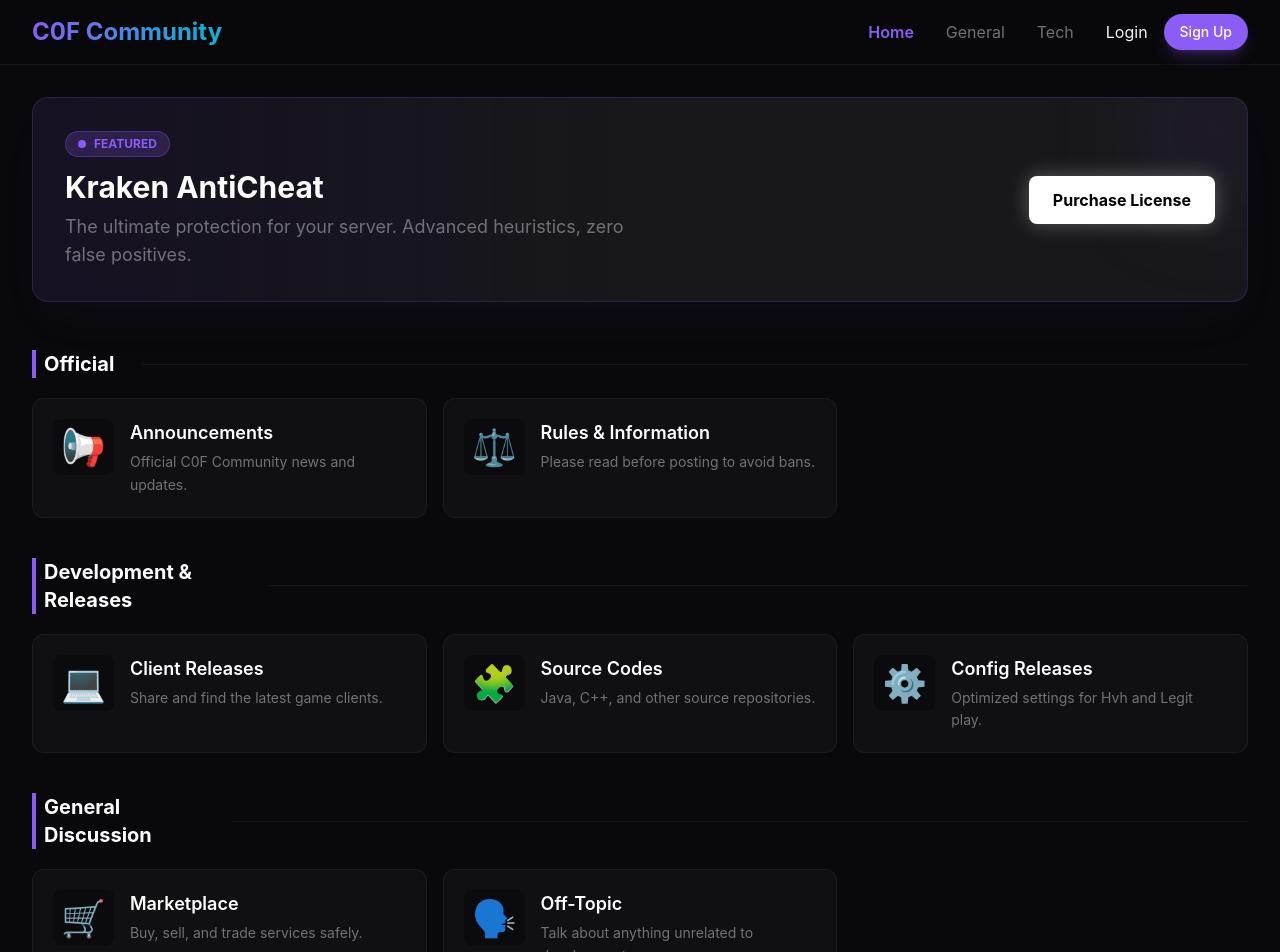
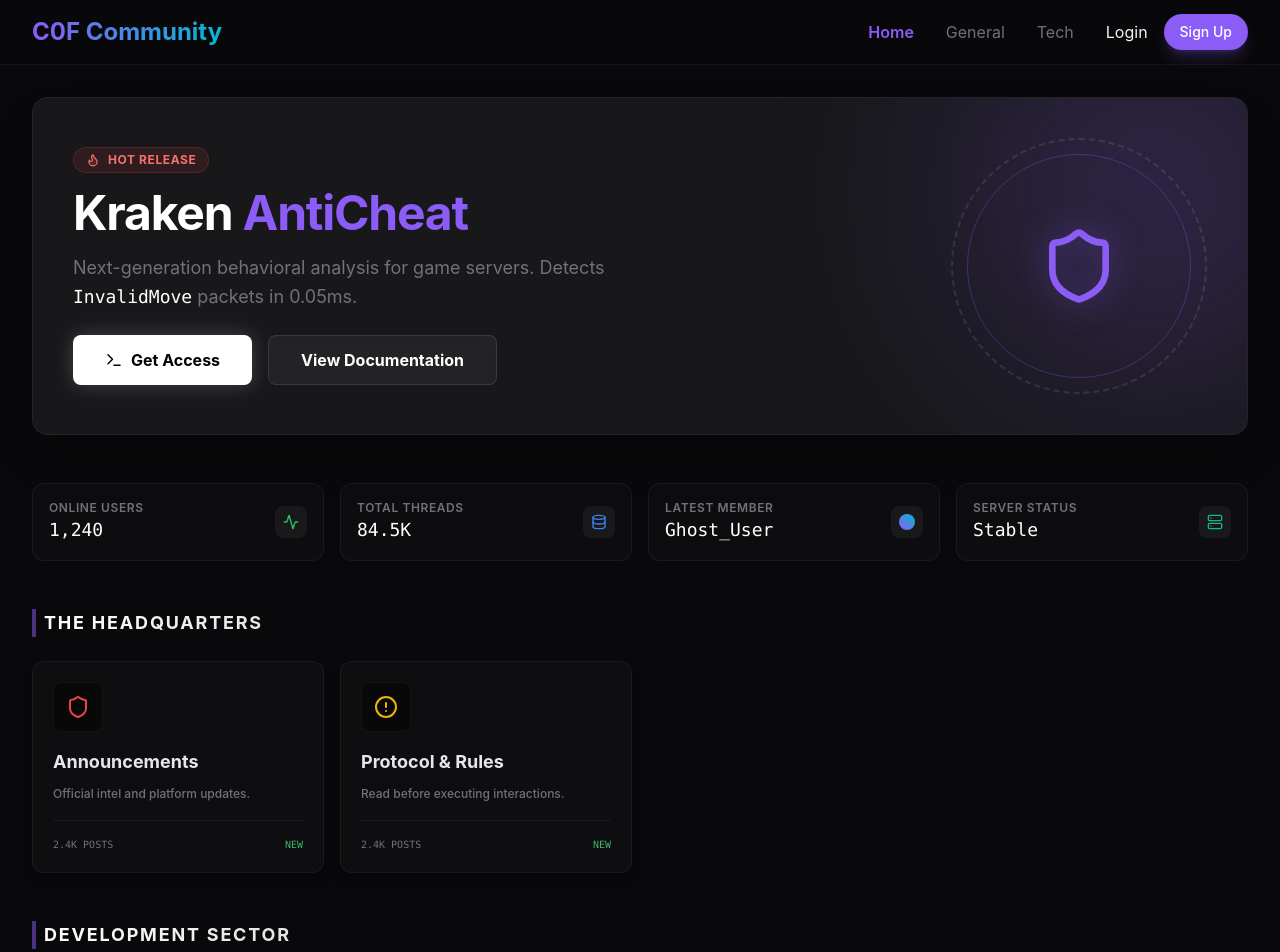
Before and after one commit to nitrogenoliquido/The-C0F-Community, a React (Vite) app: page / in a window 1280 px wide. Shown: the top 952 px of the page. Built offline with nearby package versions, Linux system fonts and the light colour scheme.

Commit message:
UI Overhaul: Elite Design + Lucide Icons

```diff
--- a/package.json
+++ b/package.json
@@ -14,6 +14,7 @@
   },
   "dependencies": {
     "axios": "^1.6.2",
+    "lucide-react": "^0.555.0",
     "otplib": "^12.0.1",
     "qrcode.react": "^3.1.0",
     "react": "^18.2.0",
--- a/src/pages/CreatePostPage.tsx
+++ b/src/pages/CreatePostPage.tsx
@@ -1,10 +1,16 @@
 import { useState } from 'react';
 import axios from 'axios';
-import { useNavigate, useParams } from 'react-router-dom';
+import { useNavigate, useSearchParams } from 'react-router-dom';
 import { useAuth } from '../context/AuthContext';
+import {
+  Type, Image as ImageIcon, Link as LinkIcon,
+  Code2, Terminal, Save, X, LayoutTemplate
+} from 'lucide-react';
 
 const CreatePostPage = () => {
-  const { categoryId } = useParams();
+  const [searchParams] = useSearchParams();
+  const category = searchParams.get('category') || 'General';
+
   const { token } = useAuth();
   const navigate = useNavigate();
 
@@ -12,14 +18,16 @@ const CreatePostPage = () => {
   const [content, setContent] = useState('');
   const [type, setType] = useState('TEXT');
   const [mediaUrl, setMediaUrl] = useState('');
+  const [loading, setLoading] = useState(false);
 
   const handleSubmit = async (e: React.FormEvent) => {
     e.preventDefault();
+    setLoading(true);
     try {
       await axios.post('https://backend.c0f.lol/api/posts', {
         title,
         content,
-        category: categoryId,
+        category,
         type,
         mediaUrl: type !== 'TEXT' ? mediaUrl : null
       }, {
@@ -28,44 +36,132 @@ const CreatePostPage = () => {
             'Content-Type': 'application/json'
         }
       });
-      navigate(`/category/${categoryId}`);
+      navigate(`/category/${category}`);
     } catch (err) {
       alert('Failed to post. Session might be expired.');
+    } finally {
+      setLoading(false);
     }
   };
 
   return (
-    <div className="container" style={{ maxWidth: '800px' }}>
-      <h2 style={{ borderBottom: '1px solid #333', paddingBottom: '10px' }}>Post New Thread in {categoryId}</h2>
+    <div className="max-w-4xl mx-auto">
+      <div className="flex items-center justify-between mb-6">
+        <div className="flex items-center gap-3">
+          <div className="p-2 bg-primary/10 rounded-lg text-primary">
+            <Terminal size={24} />
+          </div>
+          <div>
+            <h1 className="text-2xl font-bold text-white">Create Thread</h1>
+            <div className="flex items-center gap-2 text-sm text-muted">
+              <span>Target Node:</span>
+              <span className="text-primary font-mono bg-primary/5 px-2 py-0.5 rounded border border-primary/10">{category}</span>
+            </div>
+          </div>
+        </div>
+        <button onClick={() => navigate(-1)} className="p-2 hover:bg-white/5 rounded-lg text-muted hover:text-white transition-colors">
+          <X size={20} />
+        </button>
+      </div>
 
-      <form onSubmit={handleSubmit} style={{ background: '#1e1e1e', padding: '20px', border: '1px solid #333' }}>
-        <div style={{ marginBottom: '15px' }}>
-            <label style={{ display: 'block', marginBottom: '5px' }}>Thread Title</label>
-            <input type="text" value={title} onChange={e => setTitle(e.target.value)} required />
+      <form onSubmit={handleSubmit} className="bg-surface border border-white/5 rounded-xl overflow-hidden shadow-2xl">
+        <div className="border-b border-white/5 p-4 bg-black/20">
+          <input
+            type="text"
+            value={title}
+            onChange={e => setTitle(e.target.value)}
+            placeholder="Thread Title..."
+            className="w-full bg-transparent text-xl font-bold text-white placeholder-muted/50 focus:outline-none"
+            required
+            autoFocus
+          />
         </div>
 
-        <div style={{ marginBottom: '15px' }}>
-            <label style={{ display: 'block', marginBottom: '5px' }}>Type</label>
-            <select value={type} onChange={e => setType(e.target.value)} style={{ padding: '8px', background: '#333', color: 'white', border: '1px solid #555' }}>
-                <option value="TEXT">Text</option>
-                <option value="IMAGE">Image</option>
-                <option value="LINK">Link</option>
-            </select>
+        <div className="flex items-center gap-1 p-2 bg-black/40 border-b border-white/5 overflow-x-auto">
+          <button
+            type="button"
+            onClick={() => setType('TEXT')}
+            className={`flex items-center gap-2 px-3 py-1.5 rounded-lg text-sm font-medium transition-all ${type === 'TEXT' ? 'bg-primary/20 text-primary border border-primary/20' : 'text-muted hover:text-white hover:bg-white/5'}`}
+          >
+            <Type size={16} /> Text
+          </button>
+          <button
+            type="button"
+            onClick={() => setType('IMAGE')}
+            className={`flex items-center gap-2 px-3 py-1.5 rounded-lg text-sm font-medium transition-all ${type === 'IMAGE' ? 'bg-primary/20 text-primary border border-primary/20' : 'text-muted hover:text-white hover:bg-white/5'}`}
+          >
+            <ImageIcon size={16} /> Image
+          </button>
+          <button
+            type="button"
+            onClick={() => setType('LINK')}
+            className={`flex items-center gap-2 px-3 py-1.5 rounded-lg text-sm font-medium transition-all ${type === 'LINK' ? 'bg-primary/20 text-primary border border-primary/20' : 'text-muted hover:text-white hover:bg-white/5'}`}
+          >
+            <LinkIcon size={16} /> Link
+          </button>
+          <div className="w-px h-4 bg-white/10 mx-2"></div>
+          <button type="button" className="p-1.5 text-muted hover:text-white rounded hover:bg-white/5" title="Insert Code Block">
+            <Code2 size={16} />
+          </button>
+          <button type="button" className="p-1.5 text-muted hover:text-white rounded hover:bg-white/5" title="Preview Layout">
+            <LayoutTemplate size={16} />
+          </button>
         </div>
 
         {type !== 'TEXT' && (
-            <div style={{ marginBottom: '15px' }}>
-                <label style={{ display: 'block', marginBottom: '5px' }}>Media URL / Link</label>
-                <input type="text" value={mediaUrl} onChange={e => setMediaUrl(e.target.value)} placeholder="http://..." />
-            </div>
+           <div className="p-4 bg-black/20 border-b border-white/5 animate-fade-in">
+              <div className="relative">
+                <div className="absolute inset-y-0 left-0 pl-3 flex items-center pointer-events-none text-muted">
+                  {type === 'IMAGE' ? <ImageIcon size={14} /> : <LinkIcon size={14} />}
+                </div>
+                <input
+                  type="text"
+                  value={mediaUrl}
+                  onChange={e => setMediaUrl(e.target.value)}
+                  placeholder={type === 'IMAGE' ? "https://example.com/image.png" : "https://example.com/resource"}
+                  className="w-full bg-background border border-white/10 rounded-lg pl-9 pr-4 py-2 text-sm text-white placeholder-muted focus:outline-none focus:border-primary/50 transition-colors font-mono"
+                />
+              </div>
+           </div>
         )}
 
-        <div style={{ marginBottom: '15px' }}>
-            <label style={{ display: 'block', marginBottom: '5px' }}>Content</label>
-            <textarea value={content} onChange={e => setContent(e.target.value)} rows={10} required style={{ fontFamily: 'sans-serif' }}></textarea>
+        <div className="relative">
+          <div className="absolute left-0 top-0 bottom-0 w-12 bg-black/30 border-r border-white/5 flex flex-col items-end pt-4 pr-3 text-muted/30 font-mono text-sm select-none">
+            {Array.from({length: 10}).map((_, i) => <div key={i}>{i + 1}</div>)}
+          </div>
+          <textarea
+            value={content}
+            onChange={e => setContent(e.target.value)}
+            className="w-full h-80 bg-background/50 p-4 pl-16 text-white placeholder-muted/30 font-mono text-sm focus:outline-none resize-none leading-relaxed"
+            placeholder="Write your content here..."
+            required
+            spellCheck={false}
+          ></textarea>
         </div>
 
-        <button type="submit" className="btn btn-primary">Post Thread</button>
+        <div className="p-4 bg-black/20 border-t border-white/5 flex justify-end items-center gap-3">
+          <button
+            type="button"
+            onClick={() => navigate(-1)}
+            className="px-4 py-2 text-sm font-medium text-muted hover:text-white transition-colors"
+          >
+            Cancel
+          </button>
+          <button
+            type="submit"
+            disabled={loading}
+            className="flex items-center gap-2 px-6 py-2 bg-primary hover:bg-primary/90 text-white font-medium rounded-lg transition-all shadow-lg shadow-primary/20 disabled:opacity-50 disabled:cursor-not-allowed"
+          >
+            {loading ? (
+              <span className="w-4 h-4 border-2 border-white/30 border-t-white rounded-full animate-spin"></span>
+            ) : (
+              <>
+                <Save size={16} />
+                Publish Thread
+              </>
+            )}
+          </button>
+        </div>
       </form>
     </div>
   );
--- a/src/pages/HomePage.tsx
+++ b/src/pages/HomePage.tsx
@@ -1,26 +1,40 @@
 import { Link } from 'react-router-dom';
+import {
+  Shield, Terminal, Cpu, Code2, Globe, ShoppingCart,
+  MessageSquare, Flame, AlertCircle, Lock, Server,
+  Database, Activity, Search, Zap
+} from 'lucide-react';
 
-const FORUM_NODES = [
+const FORUM_ZONES = [
   {
-    category: "Official",
+    title: "The Headquarters",
     nodes: [
-      { id: 'announcements', title: "Announcements", desc: "Official C0F Community news and updates.", icon: "📢" },
-      { id: 'rules', title: "Rules & Information", desc: "Please read before posting to avoid bans.", icon: "⚖️" }
+      { id: 'announcements', title: "Announcements", desc: "Official intel and platform updates.", icon: <Shield className="text-red-500" /> },
+      { id: 'rules', title: "Protocol & Rules", desc: "Read before executing interactions.", icon: <AlertCircle className="text-yellow-500" /> }
     ]
   },
   {
-    category: "Development & Releases",
+    title: "Development Sector",
     nodes: [
-      { id: 'Client Releases', title: "Client Releases", desc: "Share and find the latest game clients.", icon: "💻" },
-      { id: 'Source Codes', title: "Source Codes", desc: "Java, C++, and other source repositories.", icon: "🧩" },
-      { id: 'Config Releases', title: "Config Releases", desc: "Optimized settings for Hvh and Legit play.", icon: "⚙️" }
+      { id: 'reverse-engineering', title: "Reverse Engineering", desc: "Disassembly, debugging, and analysis.", icon: <Search className="text-blue-400" /> },
+      { id: 'source-codes', title: "Source Depository", desc: "C++, Java, Rust, and kernel drivers.", icon: <Code2 className="text-green-400" /> },
+      { id: 'anti-cheat', title: "Anti-Cheat Research", desc: "Bypassing mainstream protections.", icon: <Lock className="text-purple-400" /> },
+      { id: 'web-dev', title: "Web & Backend", desc: "Full-stack vulnerabilities and tools.", icon: <Globe className="text-cyan-400" /> }
     ]
   },
   {
-    category: "General Discussion",
+    title: "Underground Market",
     nodes: [
-      { id: 'Marketplace', title: "Marketplace", desc: "Buy, sell, and trade services safely.", icon: "🛒" },
-      { id: 'Off-Topic', title: "Off-Topic", desc: "Talk about anything unrelated to development.", icon: "🗣️" }
+      { id: 'premium-cheats', title: "Private Software", desc: "Invite-only and paid solutions.", icon: <Zap className="text-yellow-400" /> },
+      { id: 'marketplace', title: "Black Market", desc: "Accounts, HWIDs, and services.", icon: <ShoppingCart className="text-emerald-400" /> },
+      { id: 'hosting', title: "Bulletproof Hosting", desc: "VPS and dedicated servers.", icon: <Server className="text-gray-400" /> }
+    ]
+  },
+  {
+    title: "The Lounge",
+    nodes: [
+      { id: 'hardware', title: "Hardware & Tech", desc: "Rigs, peripherals, and optimization.", icon: <Cpu className="text-orange-400" /> },
+      { id: 'off-topic', title: "Off-Topic", desc: "Discussions unrelated to operations.", icon: <MessageSquare className="text-pink-400" /> }
     ]
   }
 ];
@@ -29,57 +43,101 @@ const HomePage = () => {
   return (
     <div className="space-y-12 pb-12">
 
-      {/* Hero / Announcement Banner */}
-      <div className="relative overflow-hidden rounded-2xl bg-gradient-to-r from-primary/10 via-surface to-surface border border-primary/20 p-8 shadow-2xl shadow-primary/5">
-        <div className="absolute top-0 right-0 -mt-4 -mr-4 w-24 h-24 bg-primary/20 rounded-full blur-3xl"></div>
-        <div className="relative z-10 flex flex-col md:flex-row justify-between items-center gap-6">
-          <div>
-            <div className="inline-flex items-center gap-2 px-3 py-1 rounded-full bg-primary/20 border border-primary/30 text-primary text-xs font-bold mb-3">
-              <span className="relative flex h-2 w-2">
-                <span className="animate-ping absolute inline-flex h-full w-full rounded-full bg-primary opacity-75"></span>
-                <span className="relative inline-flex rounded-full h-2 w-2 bg-primary"></span>
-              </span>
-              FEATURED
+      {/* Immersive Hero Section */}
+      <div className="relative overflow-hidden rounded-2xl bg-surface border border-white/5 shadow-2xl group">
+        <div className="absolute inset-0 bg-grid-white/[0.02] bg-[length:30px_30px]"></div>
+        <div className="absolute -top-24 -right-24 w-96 h-96 bg-primary/20 rounded-full blur-[100px] group-hover:bg-primary/30 transition-all duration-1000"></div>
+
+        <div className="relative z-10 p-10 flex flex-col md:flex-row justify-between items-center gap-8">
+          <div className="space-y-4">
+            <div className="inline-flex items-center gap-2 px-3 py-1 rounded-full bg-red-500/10 border border-red-500/20 text-red-400 text-xs font-bold tracking-wider">
+              <Flame size={14} className="fill-red-500/20" />
+              HOT RELEASE
             </div>
-            <h2 className="text-3xl font-bold text-white mb-2">Kraken AntiCheat</h2>
-            <p className="text-muted text-lg max-w-xl">The ultimate protection for your server. Advanced heuristics, zero false positives.</p>
+            <h1 className="text-4xl md:text-5xl font-bold text-white tracking-tight">
+              Kraken <span className="text-primary">AntiCheat</span>
+            </h1>
+            <p className="text-muted text-lg max-w-xl leading-relaxed">
+              Next-generation behavioral analysis for game servers.
+              Detects <span className="text-white font-mono">InvalidMove</span> packets in 0.05ms.
+            </p>
+            <div className="flex gap-4 pt-2">
+              <button className="px-8 py-3 bg-white text-black font-bold rounded-lg hover:bg-gray-200 transition-all shadow-[0_0_20px_rgba(255,255,255,0.2)] flex items-center gap-2">
+                <Terminal size={18} />
+                Get Access
+              </button>
+              <button className="px-8 py-3 bg-white/5 text-white border border-white/10 font-bold rounded-lg hover:bg-white/10 transition-all backdrop-blur-sm">
+                View Documentation
+              </button>
+            </div>
           </div>
-          <button className="px-6 py-3 bg-white text-black font-bold rounded-lg hover:bg-gray-200 transition-colors shadow-[0_0_20px_rgba(255,255,255,0.3)]">
-            Purchase License
-          </button>
+
+          {/* Abstract Visual */}
+          <div className="relative w-64 h-64 flex items-center justify-center">
+             <div className="absolute inset-0 border-2 border-dashed border-white/10 rounded-full animate-spin-slow"></div>
+             <div className="absolute inset-4 border border-primary/30 rounded-full"></div>
+             <Shield size={80} className="text-primary drop-shadow-[0_0_15px_rgba(139,92,246,0.5)]" />
+          </div>
         </div>
       </div>
 
-      {/* Forum Categories */}
-      <div className="space-y-10">
-        {FORUM_NODES.map((cat) => (
-          <div key={cat.category} className="animate-fade-in-up">
-            <h3 className="text-xl font-bold text-white mb-5 pl-2 border-l-4 border-primary flex items-center gap-3">
-              {cat.category}
-              <span className="h-px w-full bg-white/5 ml-4 rounded-full"></span>
+      {/* Forum Statistics Bar */}
+      <div className="grid grid-cols-2 md:grid-cols-4 gap-4">
+        {[
+          { label: "Online Users", val: "1,240", icon: <Activity size={16} className="text-green-500" /> },
+          { label: "Total Threads", val: "84.5K", icon: <Database size={16} className="text-blue-500" /> },
+          { label: "Latest Member", val: "Ghost_User", icon: <UserBadge /> },
+          { label: "Server Status", val: "Stable", icon: <Server size={16} className="text-emerald-500" /> },
+        ].map((stat, i) => (
+          <div key={i} className="bg-surface/30 border border-white/5 p-4 rounded-xl flex items-center justify-between hover:bg-surface/50 transition-colors">
+            <div className="flex flex-col">
+              <span className="text-xs text-muted uppercase tracking-wider font-semibold">{stat.label}</span>
+              <span className="text-lg font-mono text-white">{stat.val}</span>
+            </div>
+            <div className="p-2 bg-white/5 rounded-lg">{stat.icon}</div>
+          </div>
+        ))}
+      </div>
+
+      {/* Categories Grid */}
+      <div className="space-y-12">
+        {FORUM_ZONES.map((zone) => (
+          <div key={zone.title} className="animate-fade-in-up">
+            <h3 className="text-lg font-bold text-transparent bg-clip-text bg-gradient-to-r from-white to-white/50 mb-6 pl-2 border-l-4 border-primary/50 flex items-center gap-3 uppercase tracking-widest">
+              {zone.title}
             </h3>
 
-            <div className="grid grid-cols-1 md:grid-cols-2 lg:grid-cols-3 gap-4">
-              {cat.nodes.map(node => (
-                <Link to={`/category/${node.id}`} key={node.id} className="group">
-                  <div className="h-full p-5 rounded-xl bg-surface/50 border border-white/5 hover:border-primary/50 hover:bg-surface transition-all duration-300 relative overflow-hidden">
+            <div className="grid grid-cols-1 md:grid-cols-2 lg:grid-cols-3 xl:grid-cols-4 gap-4">
+              {zone.nodes.map(node => (
+                <Link to={`/category/${node.id}`} key={node.id} className="group h-full">
+                  <div className="h-full p-5 rounded-xl bg-surface/40 border border-white/5 hover:border-primary/40 hover:bg-surface/80 transition-all duration-300 relative overflow-hidden flex flex-col gap-4 shadow-lg hover:shadow-primary/5">
 
-                    {/* Hover Glow Effect */}
-                    <div className="absolute inset-0 bg-gradient-to-br from-primary/5 to-transparent opacity-0 group-hover:opacity-100 transition-opacity duration-300"></div>
-
-                    <div className="relative z-10 flex items-start gap-4">
-                      <div className="text-4xl p-2 bg-black/30 rounded-lg group-hover:scale-110 transition-transform duration-300">
+                    {/* Header */}
+                    <div className="flex items-start justify-between">
+                      <div className="p-3 bg-black/40 rounded-lg border border-white/5 group-hover:scale-110 group-hover:border-primary/20 transition-all duration-300">
                         {node.icon}
                       </div>
-                      <div>
-                        <h4 className="text-lg font-semibold text-white group-hover:text-primary transition-colors">
-                          {node.title}
-                        </h4>
-                        <p className="text-sm text-muted mt-1 leading-relaxed">
-                          {node.desc}
-                        </p>
+                      <div className="opacity-0 group-hover:opacity-100 transition-opacity -mr-2 -mt-2">
+                        <ArrowUpRight />
                       </div>
                     </div>
+
+                    {/* Content */}
+                    <div>
+                      <h4 className="text-lg font-bold text-gray-200 group-hover:text-primary transition-colors">
+                        {node.title}
+                      </h4>
+                      <p className="text-xs text-muted mt-2 leading-relaxed font-medium">
+                        {node.desc}
+                      </p>
+                    </div>
+
+                    {/* Footer / Meta */}
+                    <div className="mt-auto pt-4 border-t border-white/5 flex items-center justify-between text-[10px] text-muted font-mono uppercase">
+                      <span>2.4k Posts</span>
+                      <span className="text-green-400/80">New</span>
+                    </div>
+
                   </div>
                 </Link>
               ))}
@@ -87,12 +145,14 @@ const HomePage = () => {
           </div>
         ))}
       </div>
-
-      <footer className="text-center text-muted text-xs pt-12 border-t border-white/5">
-        <p>&copy; 2025 The C0F Community. Built for the elite.</p>
-      </footer>
     </div>
   );
 };
 
+// Helper Components
+const UserBadge = () => <div className="w-4 h-4 rounded-full bg-gradient-to-tr from-primary to-secondary"></div>;
+const ArrowUpRight = () => (
+  <svg xmlns="http://www.w3.org/2000/svg" width="16" height="16" viewBox="0 0 24 24" fill="none" stroke="currentColor" strokeWidth="2" strokeLinecap="round" strokeLinejoin="round" className="text-primary"><path d="M7 17L17 7"/><path d="M7 7h10v10"/></svg>
+);
+
 export default HomePage;
```
Also changed, not shown: vite.config.ts (+21 -1 lines), 1 other file (tests, documents, lock files or other folders).
